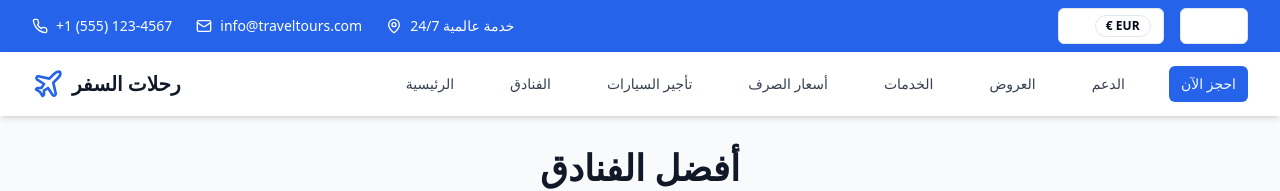
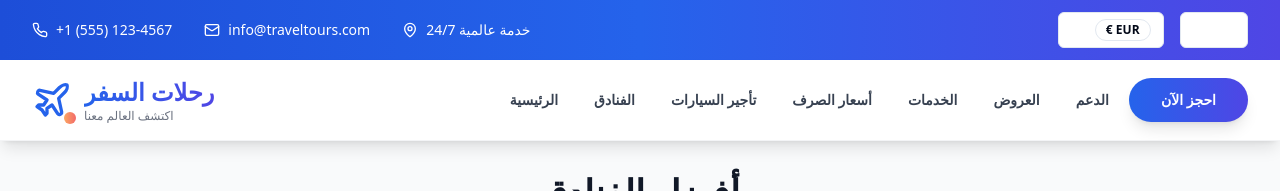
Before and after one commit to Axisx-group/safeer-journeys-explore-world, a React (Vite) app: page /hotels in a window 1280 px wide. Shown: the top 191 px of the page. Built offline with nearby package versions, Linux system fonts and the light colour scheme.

Commit message:
Refactor: Improve top navigation bar
This commit focuses on improving the visual appearance and user experience of the top navigation bar.

```diff
--- a/src/components/Navbar.tsx
+++ b/src/components/Navbar.tsx
@@ -1,3 +1,4 @@
+
 import { useState } from "react";
 import { Button } from "@/components/ui/button";
 import { Menu, X, Plane, Phone, Mail, MapPin } from "lucide-react";
@@ -53,76 +54,105 @@ const Navbar = () => {
   return (
     <>
       {/* Contact Bar */}
-      <div className="bg-blue-600 text-white py-2 px-4 sm:px-6 lg:px-8 hidden md:block">
+      <div className="bg-gradient-to-r from-blue-700 via-blue-600 to-indigo-600 text-white py-3 px-4 sm:px-6 lg:px-8 hidden md:block shadow-sm">
         <div className="max-w-7xl mx-auto flex justify-between items-center text-sm">
-          <div className="flex items-center space-x-6">
-            <div className="flex items-center space-x-2">
+          <div className="flex items-center space-x-8">
+            <div className="flex items-center space-x-2 hover:text-blue-200 transition-colors duration-200">
               <Phone className="h-4 w-4" />
-              <span>+1 (555) 123-4567</span>
+              <span className="font-medium">+1 (555) 123-4567</span>
             </div>
-            <div className="flex items-center space-x-2">
+            <div className="flex items-center space-x-2 hover:text-blue-200 transition-colors duration-200">
               <Mail className="h-4 w-4" />
-              <span>info@traveltours.com</span>
+              <span className="font-medium">info@traveltours.com</span>
             </div>
-            <div className="flex items-center space-x-2">
+            <div className="flex items-center space-x-2 hover:text-blue-200 transition-colors duration-200">
               <MapPin className="h-4 w-4" />
-              <span>{isArabic ? 'خدمة عالمية 24/7' : '24/7 Global Service'}</span>
+              <span className="font-medium">{isArabic ? 'خدمة عالمية 24/7' : '24/7 Global Service'}</span>
             </div>
           </div>
           <div className="flex items-center space-x-4">
+            <div className="transform hover:scale-105 transition-transform duration-200">
               <CurrencyDropdown
                 selectedCurrency={selectedCurrency}
                 onCurrencyChange={setSelectedCurrency}
               />
+            </div>
+            <div className="transform hover:scale-105 transition-transform duration-200">
               <LanguageToggle />
+            </div>
           </div>
         </div>
       </div>
 
       {/* Main Navigation */}
-      <nav className="bg-white shadow-md sticky top-0 z-40">
+      <nav className="bg-white shadow-lg sticky top-0 z-40 border-b border-gray-100">
         <div className="max-w-7xl mx-auto px-4 sm:px-6 lg:px-8">
-          <div className="flex justify-between items-center h-16">
+          <div className="flex justify-between items-center h-20">
             {/* Logo */}
-            <Link to="/" className="flex items-center space-x-2">
-              <Plane className="h-8 w-8 text-blue-600" />
-              <span className="text-xl font-bold text-gray-900">
+            <Link to="/" className="flex items-center space-x-3 group">
+              <div className="relative">
+                <Plane className="h-10 w-10 text-blue-600 group-hover:text-blue-700 transition-all duration-300 transform group-hover:rotate-12" />
+                <div className="absolute -bottom-1 -right-1 w-3 h-3 bg-gradient-to-r from-orange-400 to-red-500 rounded-full opacity-80"></div>
+              </div>
+              <div className="flex flex-col">
+                <span className="text-2xl font-bold bg-gradient-to-r from-blue-600 to-indigo-600 bg-clip-text text-transparent">
                   {isArabic ? 'رحلات السفر' : 'Travel Tours'}
                 </span>
+                <span className="text-xs text-gray-500 font-medium">
+                  {isArabic ? 'اكتشف العالم معنا' : 'Discover the World'}
+                </span>
+              </div>
             </Link>
 
             {/* Desktop Navigation */}
-            <div className="hidden md:flex items-center space-x-8">
+            <div className="hidden md:flex items-center space-x-1">
               {navigationItems.map((item) => (
                 <Link
                   key={item.href}
                   to={item.href}
-                  className="text-gray-700 hover:text-blue-600 px-3 py-2 rounded-md text-sm font-medium transition-colors"
+                  className="relative text-gray-700 hover:text-blue-600 px-4 py-3 rounded-lg text-sm font-semibold transition-all duration-300 group"
                 >
-                  {isArabic ? item.nameAr : item.nameEn}
+                  <span className="relative z-10">{isArabic ? item.nameAr : item.nameEn}</span>
+                  <div className="absolute inset-0 bg-blue-50 rounded-lg scale-0 group-hover:scale-100 transition-transform duration-300 origin-center"></div>
+                  <div className="absolute bottom-0 left-1/2 w-0 h-0.5 bg-gradient-to-r from-blue-600 to-indigo-600 group-hover:w-8 group-hover:left-1/2 group-hover:-translate-x-1/2 transition-all duration-300"></div>
                 </Link>
               ))}
 
-              <Link to="/booking">
-                <Button size="sm" className="bg-blue-600 hover:bg-blue-700">
+              <Link to="/booking" className="ml-4">
+                <Button
+                  size="lg"
+                  className="bg-gradient-to-r from-blue-600 to-indigo-600 hover:from-blue-700 hover:to-indigo-700 text-white font-semibold px-8 py-3 rounded-full shadow-lg hover:shadow-xl transform hover:scale-105 transition-all duration-300"
+                >
                   {isArabic ? 'احجز الآن' : 'Book Now'}
+                  <div className="absolute inset-0 bg-white opacity-20 rounded-full scale-0 group-hover:scale-100 transition-transform duration-300"></div>
                 </Button>
               </Link>
             </div>
 
             {/* Mobile menu button */}
-            <div className="md:hidden flex items-center space-x-2">
+            <div className="md:hidden flex items-center space-x-3">
+              <div className="transform hover:scale-105 transition-transform duration-200">
                 <CurrencyDropdown
                   selectedCurrency={selectedCurrency}
                   onCurrencyChange={setSelectedCurrency}
                 />
+              </div>
+              <div className="transform hover:scale-105 transition-transform duration-200">
                 <LanguageToggle />
+              </div>
               <Button
                 variant="ghost"
                 size="sm"
                 onClick={() => setIsMenuOpen(!isMenuOpen)}
+                className="relative p-2 hover:bg-blue-50 rounded-lg transition-colors duration-200"
               >
-                {isMenuOpen ? <X className="h-6 w-6" /> : <Menu className="h-6 w-6" />}
+                <div className="relative">
+                  {isMenuOpen ? (
+                    <X className="h-6 w-6 text-gray-700 transform rotate-0 transition-transform duration-300" />
+                  ) : (
+                    <Menu className="h-6 w-6 text-gray-700 transform rotate-0 transition-transform duration-300" />
+                  )}
+                </div>
               </Button>
             </div>
           </div>
@@ -130,21 +160,28 @@ const Navbar = () => {
 
         {/* Mobile Navigation */}
         {isMenuOpen && (
-          <div className="md:hidden bg-white border-t border-gray-200">
-            <div className="px-2 pt-2 pb-3 space-y-1">
-              {navigationItems.map((item) => (
+          <div className="md:hidden bg-white border-t border-gray-100 shadow-lg">
+            <div className="px-4 pt-4 pb-6 space-y-2">
+              {navigationItems.map((item, index) => (
                 <Link
                   key={item.href}
                   to={item.href}
-                  className="block px-3 py-2 text-gray-700 hover:text-blue-600 hover:bg-gray-50 rounded-md text-base font-medium"
+                  className="block px-4 py-3 text-gray-700 hover:text-blue-600 hover:bg-blue-50 rounded-lg text-base font-medium transition-all duration-200 transform hover:translate-x-1"
                   onClick={() => setIsMenuOpen(false)}
+                  style={{ animationDelay: `${index * 50}ms` }}
                 >
-                  {isArabic ? item.nameAr : item.nameEn}
+                  <div className="flex items-center space-x-3">
+                    <div className="w-1 h-6 bg-gradient-to-b from-blue-600 to-indigo-600 rounded-full opacity-0 group-hover:opacity-100 transition-opacity duration-200"></div>
+                    <span>{isArabic ? item.nameAr : item.nameEn}</span>
+                  </div>
                 </Link>
               ))}
 
-              <Link to="/booking" onClick={() => setIsMenuOpen(false)}>
-                <Button size="sm" className="w-full mt-2 bg-blue-600 hover:bg-blue-700">
+              <Link to="/booking" onClick={() => setIsMenuOpen(false)} className="block pt-4">
+                <Button
+                  size="lg"
+                  className="w-full bg-gradient-to-r from-blue-600 to-indigo-600 hover:from-blue-700 hover:to-indigo-700 text-white font-semibold py-4 rounded-xl shadow-lg hover:shadow-xl transform hover:scale-[1.02] transition-all duration-300"
+                >
                   {isArabic ? 'احجز الآن' : 'Book Now'}
                 </Button>
               </Link>
```
Lines whose indentation alone changed are shown as unchanged.
